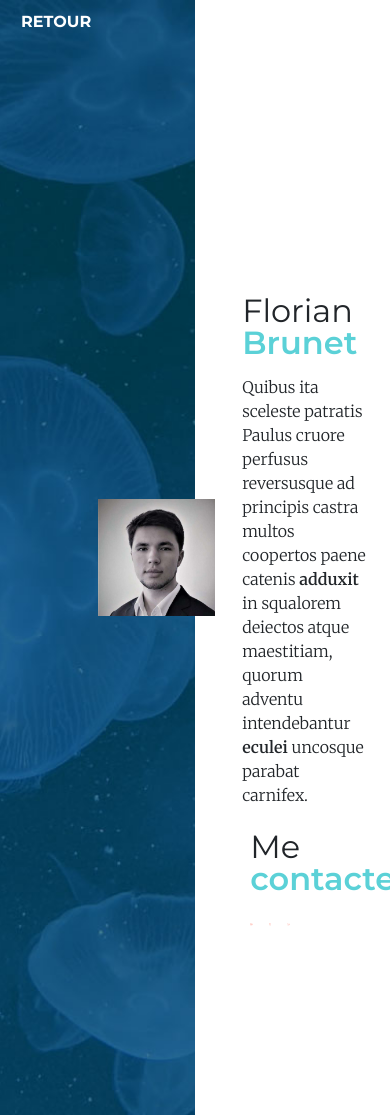
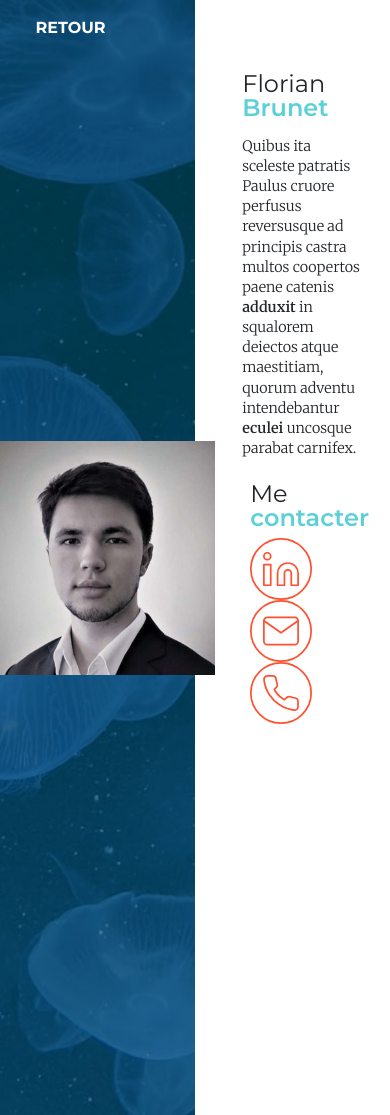
Before and after one commit to FlorianB98/folio, a PHP site: template views/pages/child/about.twig in a window 390 px wide. Run offline with PHP 8.4, Linux system fonts and the light colour scheme; the template is opened without the code that fills it, so the values that code supplies are empty; some libraries are stand-ins or nearby versions.

Commit message:
:iphone: responsive

```diff
--- a/assets/style-about.css
+++ b/assets/style-about.css
@@ -23,7 +23,7 @@
 }
 
 
-.p-2.bio
+.bio
 {
     height: 100%;
     width: 40vw;
@@ -34,15 +34,16 @@
     top: 25%
 }
 
-.p-2.bio-title
+.bio .bio-title
 {
     font-family: Montserrat;
     font-weight: 500;
     font-size: 2em;
     line-height: 1em;
+    white-space: none
 }
 
-.p-2.bio-title strong
+.bio .bio-title strong
 {
     color: #5BD1D7;
 }
@@ -71,7 +72,46 @@
     z-index: 100;
 }
 
-.center img
+.center .img-fluid
 {
     width: 30%;
 }
+
+/*
+Responsive about
+*/
+
+@media (max-width: 800px)
+{
+    .bio .contact .contact-icons
+    {
+        width: 150%;
+    }
+}
+
+@media (max-width: 600px)
+{
+    .center .img-fluid
+    {
+        width: 60%;
+        margin-left: 5%!important
+    }
+    .bio
+    {
+        top: 5%
+    }
+    .bio .bio-title
+    {
+        font-size: 1.5em;
+    }
+    .bio .bio-text
+    {
+        font-size: 0.9em;
+        line-height: 1.4em;
+    }
+    .bio .contact .contact-icons
+    {
+        width: 50%;
+        display: block!important;
+    }
+}
--- a/assets/style.css
+++ b/assets/style.css
@@ -8,11 +8,9 @@ html, body
     Navbar
 */
 
-.nav .nav-item
+.nav
 {
-    text-transform : uppercase;
-    list-style-type: none;
-    margin: 2% 5%
+    padding: 2% 5%;
 }
 
 .nav .nav-item .nav-link
--- a/views/pages/child/project.twig
+++ b/views/pages/child/project.twig
@@ -12,7 +12,8 @@
             {{ data_project.description }}
         </div>
         <div class="p-2">
-            <div class="pj-img"><img src ="../../../assets/img/{{data_project.category}}/{{data_project.name1}}.png"></div>
+        <div class="p-2 img">
+             <img src="../../../assets/img/{{data_project.category}}/{{data_project.name1}}.png" class="img-fluid mx-auto">
         </div>
         <h3>Collaborateurs :</h3>
         <div class="d-flex justify-content-around">
--- a/views/partials/header-about.twig
+++ b/views/partials/header-about.twig
@@ -6,6 +6,6 @@
 
   <ul class="nav justify-content-start ">
     <li class="nav-item">
-      <a class="nav-link active" href="{{ path_for('home') }}">Retour</a>
+      <a class="nav-link" href="{{ path_for('home') }}">Retour</a>
     </li>
   </ul>
--- a/views/partials/header-home.twig
+++ b/views/partials/header-home.twig
@@ -5,6 +5,6 @@
 <section class="banner-area">
 <ul class="nav justify-content-end ">
   <li class="nav-item">
-    <a class="nav-link active" href="{{ path_for('about') }}">A propos</a>
+    <a class="nav-link" href="{{ path_for('about') }}">A propos</a>
   </li>
 </ul>
--- a/views/partials/header-project.twig
+++ b/views/partials/header-project.twig
@@ -4,10 +4,10 @@
 <div class="wrap">
   <ul class="nav justify-content-between ">
       <li class="nav-item">
-        <a class="nav-link active" href="{{ path_for('home') }}">Retour</a>
+        <a class="nav-link" href="{{ path_for('home') }}">Retour</a>
       </li>
     <li class="nav-item">
-      <a class="nav-link active" href="{{ path_for('about') }}">A propos</a>
+      <a class="nav-link" href="{{ path_for('about') }}">A propos</a>
     </li>
   </ul>
   <section class="banner-area rounded">
```
Also changed, not shown: assets/style-home.css (+77 -23 lines), assets/style-project.css (+28 -1 lines), views/pages/child/home.twig (+2 -6 lines).
